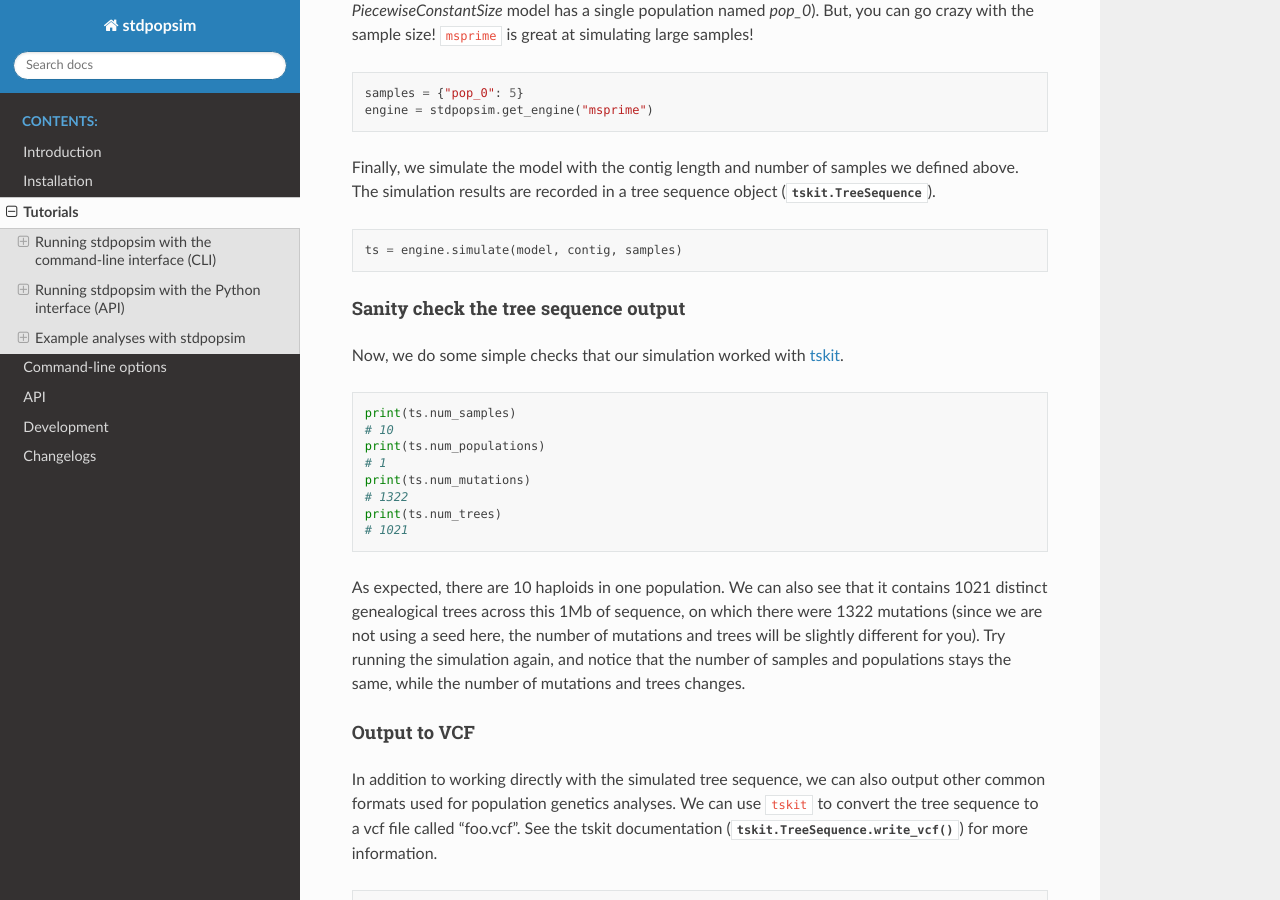
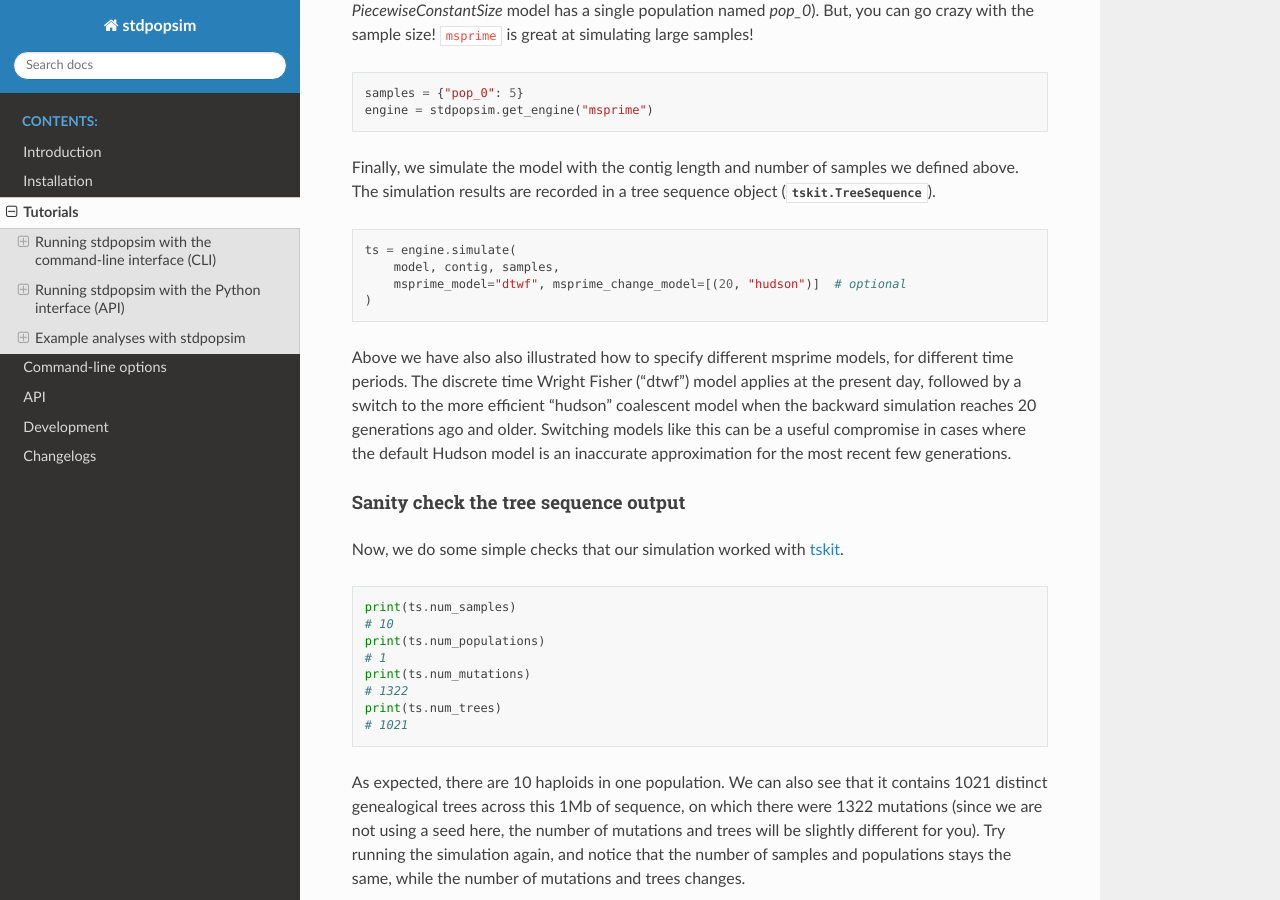
Before and after one commit to popsim-consortium/stdpopsim, a Sphinx documentation site: the page built from docs/tutorial.rst, in a window 1280 px wide and 900 px high, scrolled down 12065 px. Built offline with Sphinx 7.4.7 and the Read the Docs theme 3.1.0, drawn with Linux system fonts in a browser that asks for light colours; pages that are not in the unit, such as notebooks, are missing from menus.

Commit message:
Illustrate use of both dtwf and hudson msprime models
I always forget what the syntax is here! I think others might find it useful.

```diff
--- a/docs/tutorial.rst
+++ b/docs/tutorial.rst
@@ -683,7 +683,18 @@ defined above. The simulation results are recorded in a tree sequence object
 
 .. code-block:: python
 
-    ts = engine.simulate(model, contig, samples)
+    ts = engine.simulate(
+        model, contig, samples,
+        msprime_model="dtwf", msprime_change_model=[(20, "hudson")]  # optional
+    )
+
+Above we have also also illustrated how to specify different msprime models,
+for different time periods. The discrete time Wright Fisher ("dtwf") model
+applies at the present day, followed by a switch to the more efficient "hudson"
+coalescent model when the backward simulation reaches 20 generations ago
+and older. Switching models like this can be a useful compromise in cases
+where the default Hudson model is an inaccurate approximation for the most
+recent few generations.
 
 Sanity check the tree sequence output
 -------------------------------------
```
